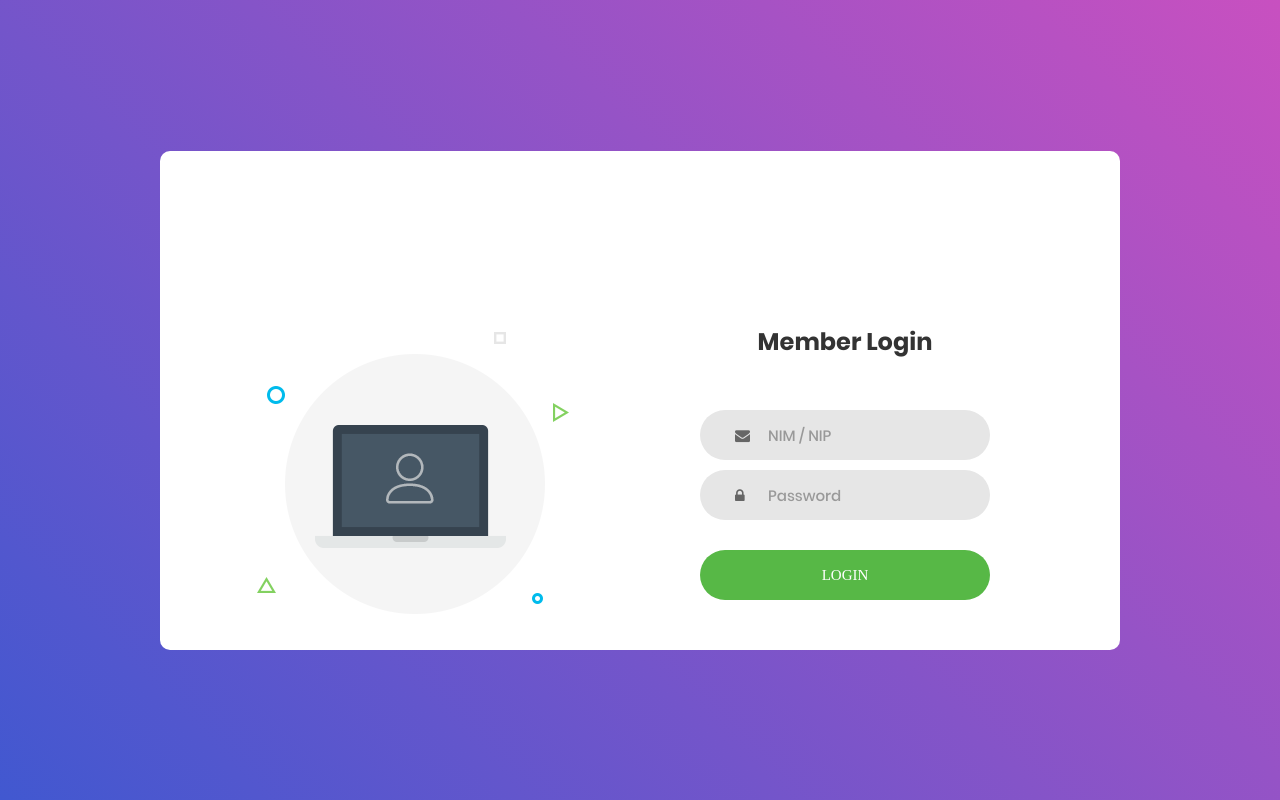
After one commit to akhyaruu/proyek-pisi, a CodeIgniter app: page /proyekpisi/index.php/login/index in a window 1280 px wide. The commit adds this page. Run offline with CodeIgniter, Linux system fonts and the light colour scheme; some web fonts are replaced.

Commit message:
membuat controller login dan merapikan view login

```diff
--- /dev/null
+++ b/application/controllers/Login.php
@@ -0,0 +1,12 @@
+<?php
+class Login extends CI_Controller
+{
+    public function index()
+	{
+
+
+		$this->load->view('themes/login/header');
+		$this->load->view('login/index');
+		$this->load->view('themes/login/footer');
+   }
+}
--- a/application/views/login/index.php
+++ b/application/views/login/index.php
@@ -2,7 +2,7 @@
 		<div class="container-login100">
 			<div class="wrap-login100">
 				<div class="login100-pic js-tilt" data-tilt>
-					<img src="images/img-01.png" alt="IMG">
+					<img src="<?php echo base_url(); ?>assets/login/images/img-01.png" alt="IMG">
 				</div>
 
 				<form class="login100-form validate-form">
@@ -11,7 +11,7 @@
 					</span>
 
 					<div class="wrap-input100 validate-input" data-validate = "Valid email is required: ex@abc.xyz">
-						<input class="input100" type="text" name="email" placeholder="Email">
+						<input class="input100" type="text" name="email" placeholder="NIM / NIP">
 						<span class="focus-input100"></span>
 						<span class="symbol-input100">
 							<i class="fa fa-envelope" aria-hidden="true"></i>
@@ -32,21 +32,6 @@
 						</button>
 					</div>
 
-					<div class="text-center p-t-12">
-						<span class="txt1">
-							Forgot
-						</span>
-						<a class="txt2" href="#">
-							Username / Password?
-						</a>
-					</div>
-
-					<div class="text-center p-t-136">
-						<a class="txt2" href="#">
-							Create your Account
-							<i class="fa fa-long-arrow-right m-l-5" aria-hidden="true"></i>
-						</a>
-					</div>
 				</form>
 			</div>
 		</div>
--- a/application/views/themes/login/footer.php
+++ b/application/views/themes/login/footer.php
@@ -1,19 +1,19 @@
 <!--===============================================================================================-->
-<script src="vendor/jquery/jquery-3.2.1.min.js"></script>
+<script src="<?php echo base_url(); ?>assets/login/vendor/jquery/jquery-3.2.1.min.js"></script>
 <!--===============================================================================================-->
-	<script src="vendor/bootstrap/js/popper.js"></script>
-	<script src="vendor/bootstrap/js/bootstrap.min.js"></script>
+	<script src="<?php echo base_url(); ?>assets/login/vendor/bootstrap/js/popper.js"></script>
+	<script src="<?php echo base_url(); ?>assets/login/vendor/bootstrap/js/bootstrap.min.js"></script>
 <!--===============================================================================================-->
-	<script src="vendor/select2/select2.min.js"></script>
+	<script src="<?php echo base_url(); ?>assets/login/vendor/select2/select2.min.js"></script>
 <!--===============================================================================================-->
-	<script src="vendor/tilt/tilt.jquery.min.js"></script>
+	<script src="<?php echo base_url(); ?>assets/login/vendor/tilt/tilt.jquery.min.js"></script>
 	<script >
 		$('.js-tilt').tilt({
 			scale: 1.1
 		})
 	</script>
 <!--===============================================================================================-->
-	<script src="js/main.js"></script>
+	<script src="<?php echo base_url(); ?>assets/login/js/main.js"></script>
 
 </body>
 </html>
--- a/application/views/themes/login/header.php
+++ b/application/views/themes/login/header.php
@@ -5,20 +5,20 @@
 	<meta charset="UTF-8">
 	<meta name="viewport" content="width=device-width, initial-scale=1">
 <!--===============================================================================================-->
-	<link rel="icon" type="image/png" href="images/icons/favicon.ico"/>
+	<link rel="icon" type="image/png" href="<?php echo base_url(); ?>assets/login/images/icons/favicon.ico"/>
 <!--===============================================================================================-->
-	<link rel="stylesheet" type="text/css" href="vendor/bootstrap/css/bootstrap.min.css">
+	<link rel="stylesheet" type="text/css" href="<?php echo base_url(); ?>assets/login/vendor/bootstrap/css/bootstrap.min.css">
 <!--===============================================================================================-->
-	<link rel="stylesheet" type="text/css" href="fonts/font-awesome-4.7.0/css/font-awesome.min.css">
+	<link rel="stylesheet" type="text/css" href="<?php echo base_url(); ?>assets/login/fonts/font-awesome-4.7.0/css/font-awesome.min.css">
 <!--===============================================================================================-->
-	<link rel="stylesheet" type="text/css" href="vendor/animate/animate.css">
+	<link rel="stylesheet" type="text/css" href="<?php echo base_url(); ?>assets/login/vendor/animate/animate.css">
 <!--===============================================================================================-->
-	<link rel="stylesheet" type="text/css" href="vendor/css-hamburgers/hamburgers.min.css">
+	<link rel="stylesheet" type="text/css" href="<?php echo base_url(); ?>assets/login/vendor/css-hamburgers/hamburgers.min.css">
 <!--===============================================================================================-->
-	<link rel="stylesheet" type="text/css" href="vendor/select2/select2.min.css">
+	<link rel="stylesheet" type="text/css" href="<?php echo base_url(); ?>assets/login/vendor/select2/select2.min.css">
 <!--===============================================================================================-->
-	<link rel="stylesheet" type="text/css" href="css/util.css">
-	<link rel="stylesheet" type="text/css" href="css/main.css">
+	<link rel="stylesheet" type="text/css" href="<?php echo base_url(); ?>assets/login/css/util.css">
+	<link rel="stylesheet" type="text/css" href="<?php echo base_url(); ?>assets/login/css/main.css">
 <!--===============================================================================================-->
 </head>
 <body>
--- a/assets/login/css/main.css
+++ b/assets/login/css/main.css
@@ -1,7 +1,3 @@
-
-
-
-
 /*//////////////////////////////////////////////////////////////////
 [ FONT ]*/
 
@@ -34,7 +30,8 @@
 	box-sizing: border-box;
 }
 
-body, html {
+body,
+html {
 	height: 100%;
 	font-family: Poppins-Regular, sans-serif;
 }
@@ -62,7 +59,12 @@ a:hover {
 }
 
 /*---------------------------------------------*/
-h1,h2,h3,h4,h5,h6 {
+h1,
+h2,
+h3,
+h4,
+h5,
+h6 {
 	margin: 0px;
 }
 
@@ -74,7 +76,8 @@ p {
 	margin: 0px;
 }
 
-ul, li {
+ul,
+li {
 	margin: 0px;
 	list-style-type: none;
 }
@@ -91,29 +94,74 @@ textarea {
 	border: none;
 }
 
-textarea:focus, input:focus {
+textarea:focus,
+input:focus {
 	border-color: transparent !important;
 }
 
-input:focus::-webkit-input-placeholder { color:transparent; }
-input:focus:-moz-placeholder { color:transparent; }
-input:focus::-moz-placeholder { color:transparent; }
-input:focus:-ms-input-placeholder { color:transparent; }
+input:focus::-webkit-input-placeholder {
+	color: transparent;
+}
 
-textarea:focus::-webkit-input-placeholder { color:transparent; }
-textarea:focus:-moz-placeholder { color:transparent; }
-textarea:focus::-moz-placeholder { color:transparent; }
-textarea:focus:-ms-input-placeholder { color:transparent; }
+input:focus:-moz-placeholder {
+	color: transparent;
+}
 
-input::-webkit-input-placeholder { color: #999999; }
-input:-moz-placeholder { color: #999999; }
-input::-moz-placeholder { color: #999999; }
-input:-ms-input-placeholder { color: #999999; }
+input:focus::-moz-placeholder {
+	color: transparent;
+}
 
-textarea::-webkit-input-placeholder { color: #999999; }
-textarea:-moz-placeholder { color: #999999; }
-textarea::-moz-placeholder { color: #999999; }
-textarea:-ms-input-placeholder { color: #999999; }
+input:focus:-ms-input-placeholder {
+	color: transparent;
+}
+
+textarea:focus::-webkit-input-placeholder {
+	color: transparent;
+}
+
+textarea:focus:-moz-placeholder {
+	color: transparent;
+}
+
+textarea:focus::-moz-placeholder {
+	color: transparent;
+}
+
+textarea:focus:-ms-input-placeholder {
+	color: transparent;
+}
+
+input::-webkit-input-placeholder {
+	color: #999999;
+}
+
+input:-moz-placeholder {
+	color: #999999;
+}
+
+input::-moz-placeholder {
+	color: #999999;
+}
+
+input:-ms-input-placeholder {
+	color: #999999;
+}
+
+textarea::-webkit-input-placeholder {
+	color: #999999;
+}
+
+textarea:-moz-placeholder {
+	color: #999999;
+}
+
+textarea::-moz-placeholder {
+	color: #999999;
+}
+
+textarea:-ms-input-placeholder {
+	color: #999999;
+}
 
 /*---------------------------------------------*/
 button {
@@ -256,10 +304,10 @@ iframe {
 	width: 100%;
 	height: 100%;
 	box-shadow: 0px 0px 0px 0px;
-  color: rgba(87,184,70, 0.8);
+	color: rgba(87, 184, 70, 0.8);
 }
 
-.input100:focus + .focus-input100 {
+.input100:focus+.focus-input100 {
 	-webkit-animation: anim-shadow 0.5s ease-in-out forwards;
 	animation: anim-shadow 0.5s ease-in-out forwards;
 }
@@ -303,7 +351,7 @@ iframe {
 	transition: all 0.4s;
 }
 
-.input100:focus + .focus-input100 + .symbol-input100 {
+.input100:focus+.focus-input100+.symbol-input100 {
 	color: #57b846;
 	padding-left: 28px;
 }
```
Lines whose indentation alone changed are shown as unchanged.
